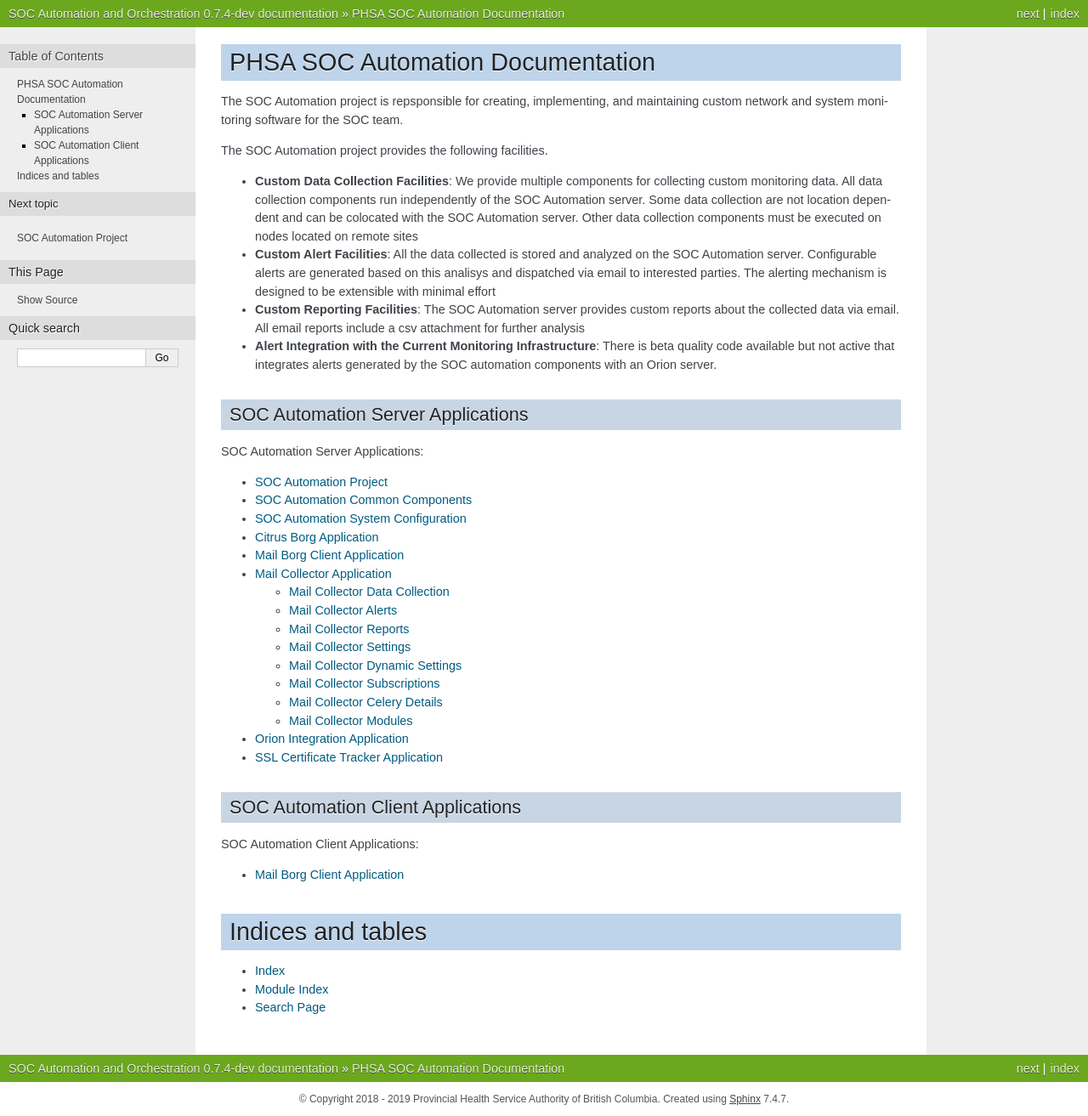
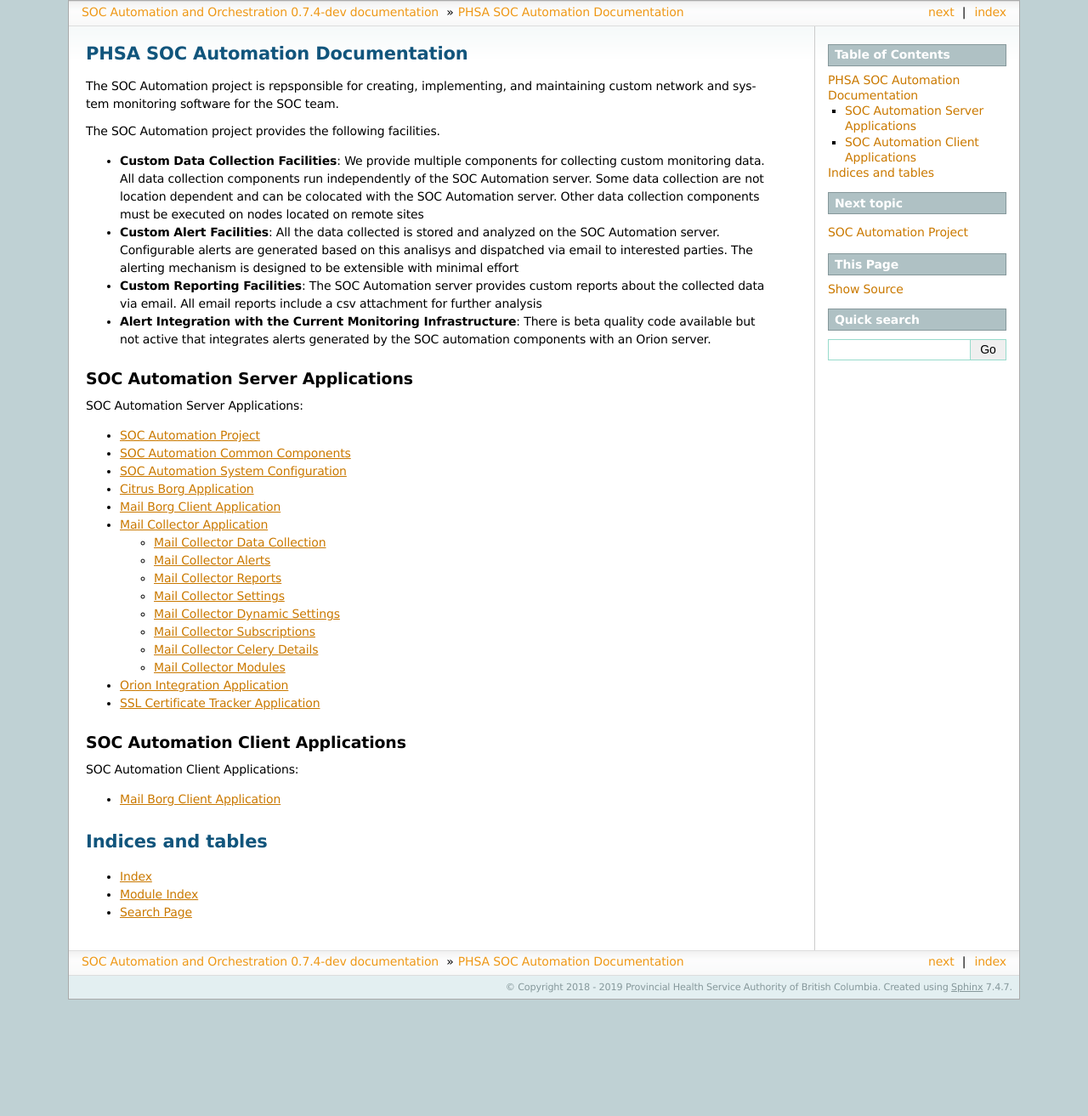
Before and after one commit to PHSAServiceOperationsCenter/PHSA-SOC, a Sphinx documentation site: the page built from docs/source/index.rst, in a window 1280 px wide. Shown: the whole page at 85% size. Built offline with Sphinx 7.4.7, drawn with Linux system fonts in a browser that asks for light colours; after the commit the page ends 1176 px from its top, so only the background shows below that.

Commit message:
use sphinxdoc theme, it looks better than nature or classic

```diff
--- a/docs/source/conf.py
+++ b/docs/source/conf.py
@@ -77,7 +77,8 @@ exclude_patterns = []
 #     'externalrefs': True,
 # }
 #=========================================================================
-html_theme = 'nature'
+#html_theme = 'nature'
+html_theme = 'sphinxdoc'
 
 # Add any paths that contain custom static files (such as style sheets) here,
 # relative to this directory. They are copied after the builtin static files,
```
